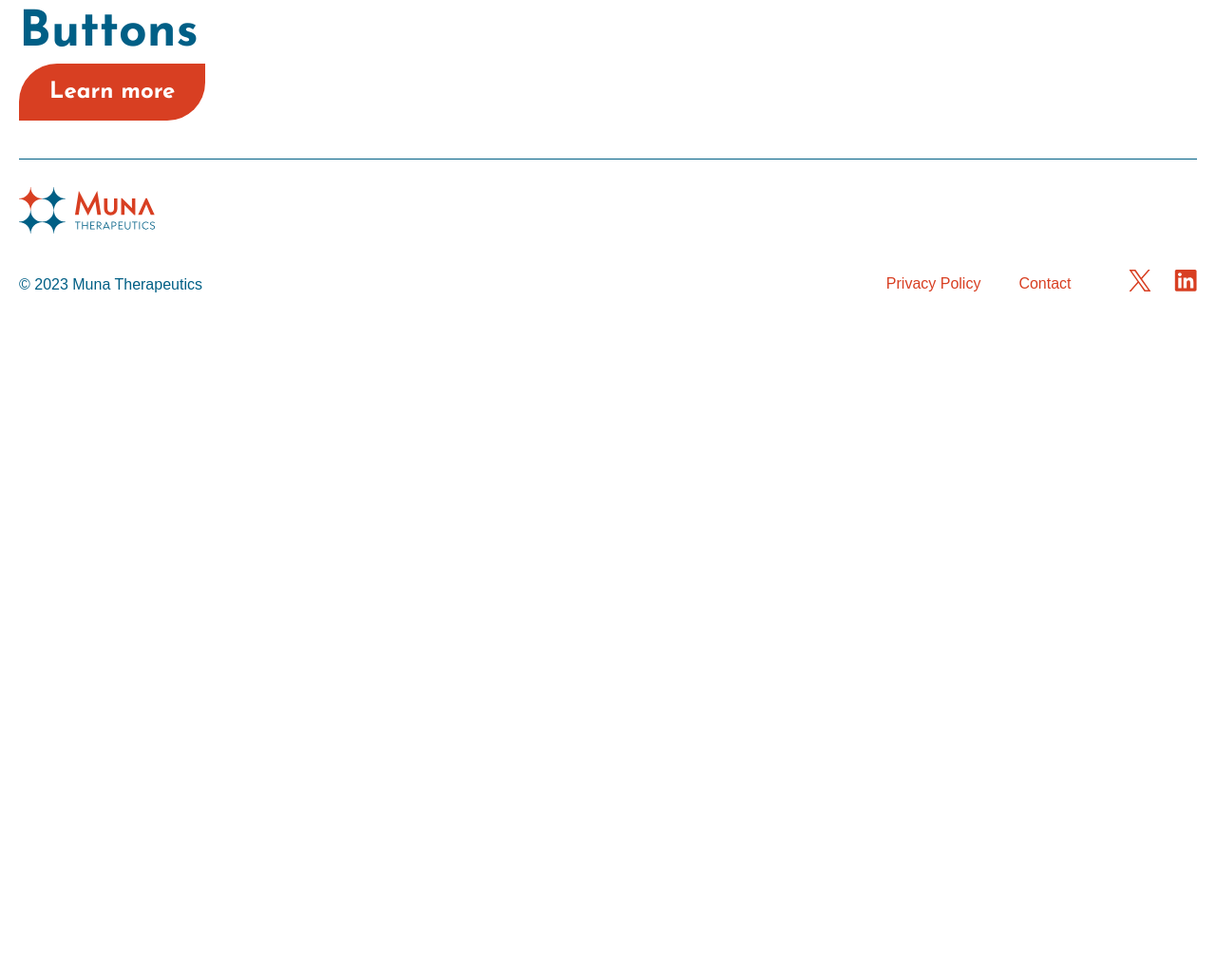
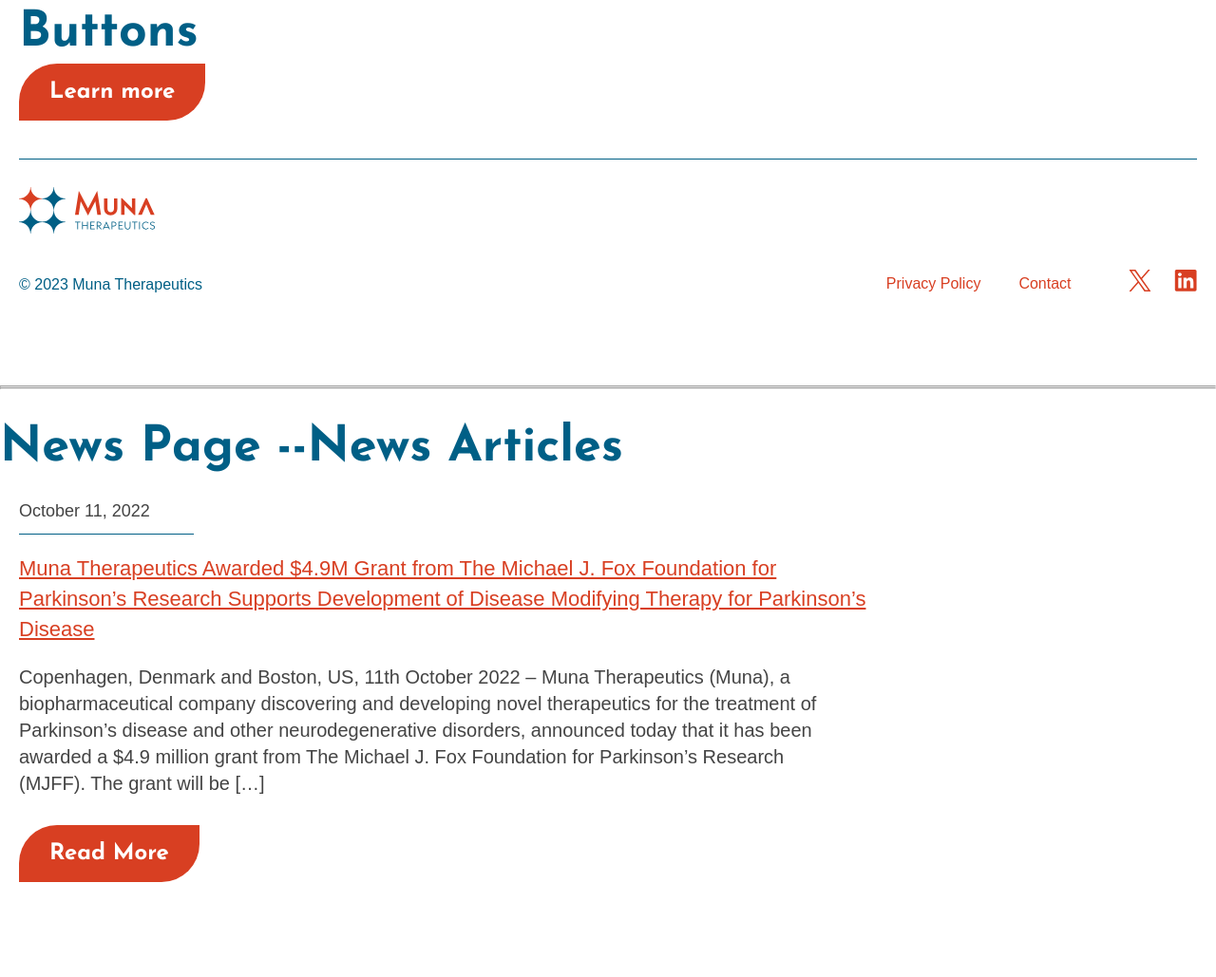
Before and after one commit to jinasunuwar/munatherapeutics, a plain HTML site: page components.html in a window 1280 px wide. Shown: the part 488-1517 px from the top of the page at 95% size. Before the commit the page ends 864 px from the top, so only its background shows below. Drawn offline with Linux system fonts and the light colour scheme; a web font is replaced by a local one.

Commit message:
news page- news article added

```diff
--- a/components.css/news.css
+++ b/components.css/news.css
@@ -30,3 +30,19 @@
 .news-block .news-details a:hover {
     color: #083657;
 }
+
+/* for news page */
+.news-page{
+    width: 895px;
+}
+.news-page .news-block .news-details {
+    padding-top: 10px;
+    margin-bottom: 20px;
+    width: 895px;
+}
+.news-page .news-discription{
+    margin-bottom: 30px;
+}
+.news-page .buttons{
+    margin-bottom: 80px;
+}
--- a/components.html
+++ b/components.html
@@ -170,6 +170,38 @@
             </div>
         </div>
     </section>
+
+    <div style="margin-top: 30px;"></div>
+    <hr>
+    <hr>
+    <div style="margin-top: 30px;"></div>
+    <h1>News Page --News Articles</h1>
+
+    <section class="news-page">
+        <div class="container">
+            <div class="news-block">
+                <div class="date">
+                    <p>October 11, 2022</p>
+                    <div class="divider"></div>
+                </div>
+                <div class="news-details">
+                    <a href="#">Muna Therapeutics Awarded $4.9M Grant from The Michael J. Fox Foundation for Parkinson’s
+                        Research Supports Development of Disease Modifying Therapy for Parkinson’s Disease</a>
+                </div>
+                <div class="news-discription">
+                    <p>Copenhagen, Denmark and Boston, US, 11th October 2022 – Muna Therapeutics (Muna), a
+                        biopharmaceutical company discovering and developing novel therapeutics for the treatment of
+                        Parkinson’s disease and other neurodegenerative disorders, announced today that it has been
+                        awarded a $4.9 million grant from The Michael J. Fox Foundation for Parkinson’s Research (MJFF).
+                        The grant will be […]</p>
+                </div>
+                <div class="buttons">
+                    <a href="#" class="btn btn-primary">Read More</a>
+                </div>
+            </div>
+        </div>
+    </section><!--news articles section ends here-->
+
 </body>
 
 </html>
```
